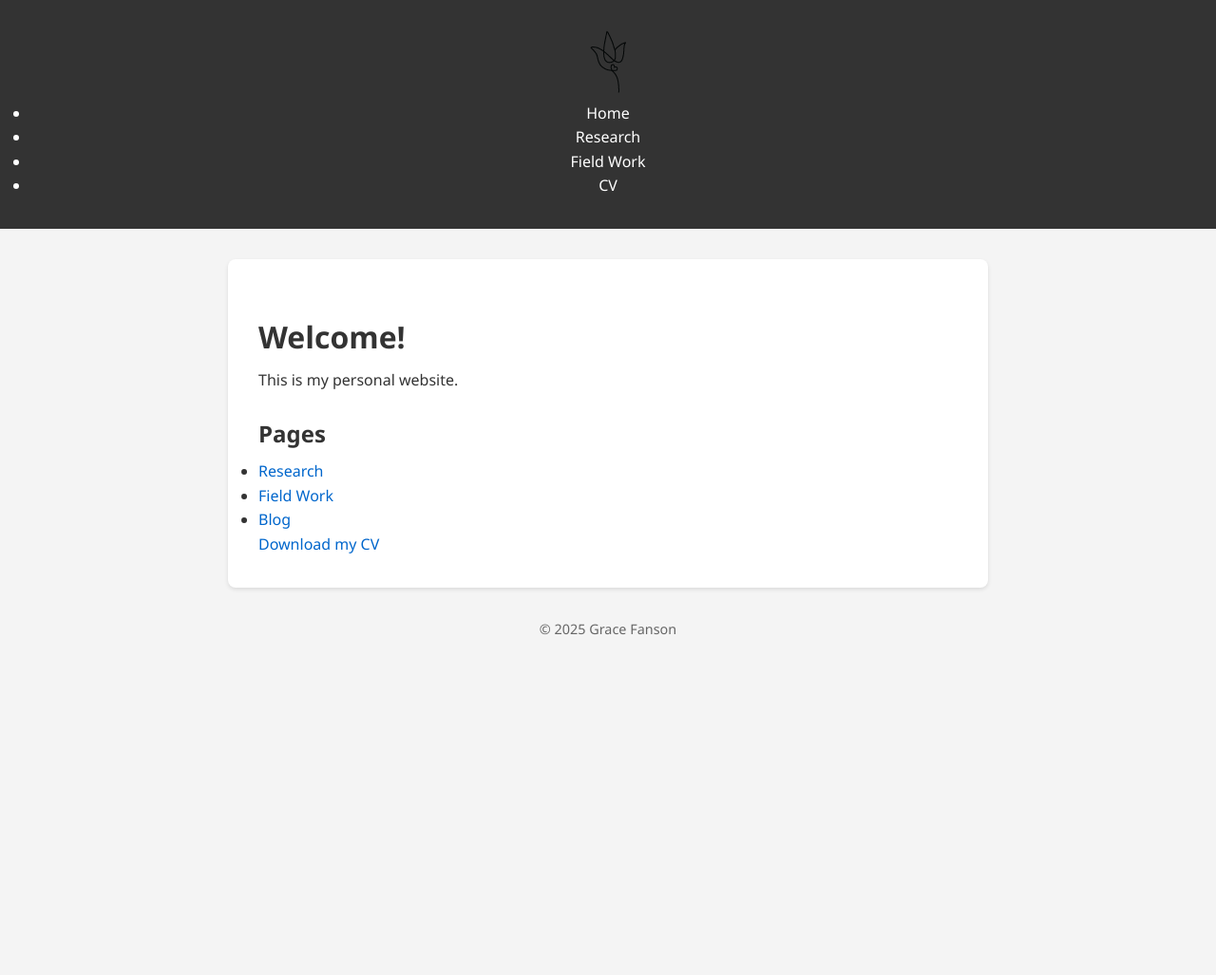
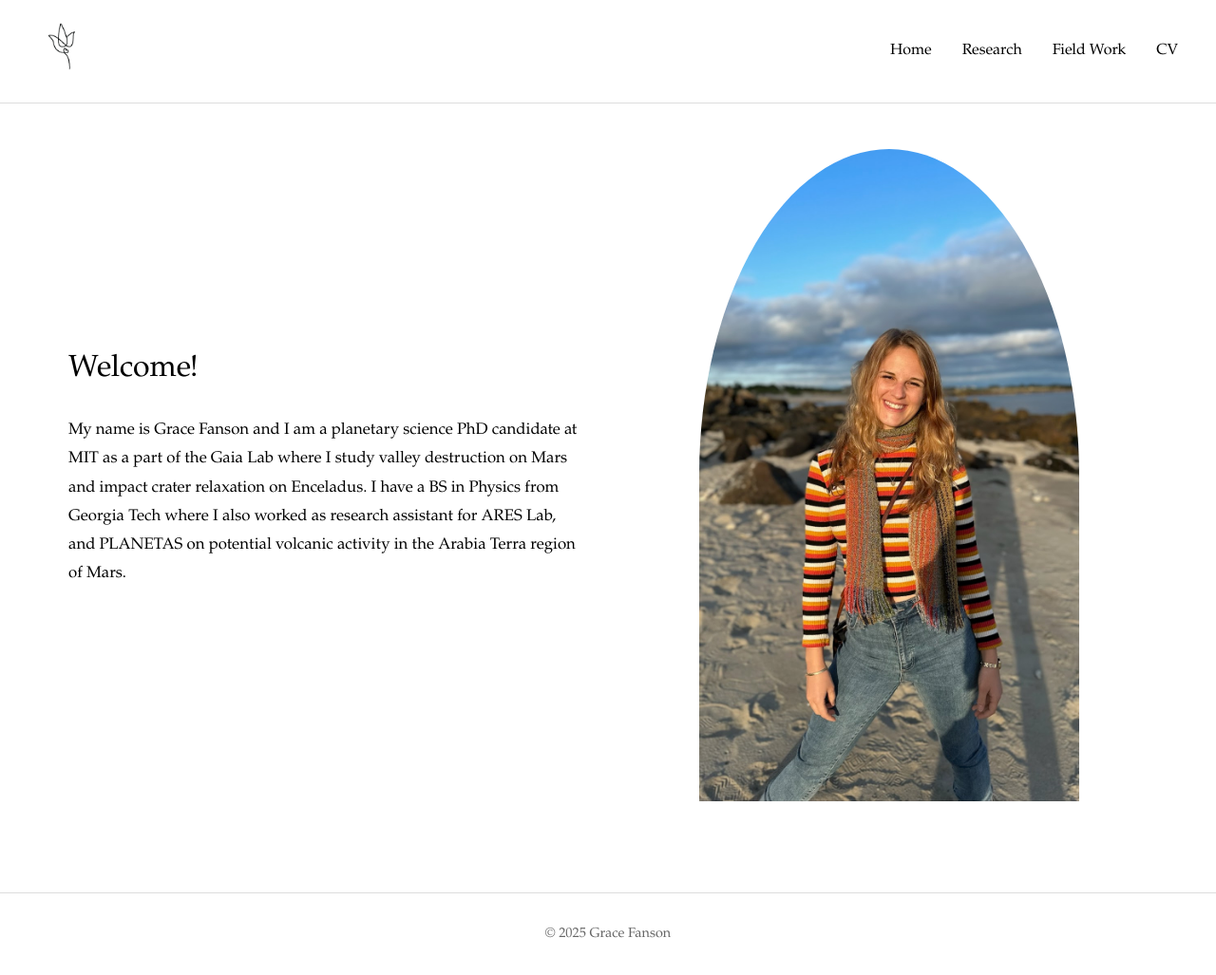
Before and after one commit to gfanson/gfanson.github.io, a Jekyll site: the page built from index.md, in a window 1280 px wide and 1028 px high. Shown: the whole window at 95% size. Built offline with Jekyll 4.4.1, drawn with Linux system fonts in a browser that asks for light colours.

Commit message:
Forgot to save some files on last push

```diff
--- a/assets/css/style.css
+++ b/assets/css/style.css
@@ -1,3 +1,4 @@
+/* ===== GENERAL ===== */
 * {
     margin: 0;
     padding: 0;
@@ -5,60 +6,142 @@
 }
 
 body {
-    font-family: 'Segoe UI', Tahoma, Geneva, Verdana, sans-serif;
+    font-family: 'Garamond', 'Helvetica', serif, sans-serif;
     line-height: 1.6;
-    color: #333;
-    background-color: #f4f4f4;
+    color: #000;
+    background-color: #fff;
 }
 
+/* ===== HEADER ===== */
 header {
-    background-color: #333;
-    color: white;
-    padding: 2rem;
-    text-align: center;
-    margin-bottom: 2rem;
+    background-color: #fff;
+    border-bottom: 1px solid #ddd;
+    padding: 1.5rem 2rem;
+    position: sticky;
+    top: 0;
+    z-index: 100;
 }
 
-header a {
-    color: white;
-    text-decoration: none;
+.header-container {
+    max-width: 1200px;
+    margin: 0 auto;
+    display: flex;
+    justify-content: space-between;
+    align-items: center;
 }
 
-header a:hover {
-    text-decoration: underline;
+.logo img {
+    height: 50px;
+    width: auto;
 }
 
-main {
-    max-width: 800px;
-    margin: 0 auto;
-    padding: 2rem;
-    background-color: white;
-    border-radius: 8px;
-    box-shadow: 0 2px 4px rgba(0,0,0,0.1);
+nav ul {
+    list-style: none;
+    display: flex;
+    gap: 2rem;
 }
 
+nav a {
+    color: #000;
+    text-decoration: none;
+    font-size: 1rem;
+    transition: opacity 0.3s;
+}
+
+nav a:hover {
+    opacity: 0.6;
+}
+
+/* ===== MAIN CONTENT ===== */
+main {
+    max-width: 1200px;
+    margin: 0 auto;
+    padding: 3rem 2rem;
+}
+
+/* ===== HOMEPAGE LAYOUT ===== */
+.homepage-container {
+    display: grid;
+    grid-template-columns: 1fr 1fr;
+    gap: 3rem;
+    align-items: center;
+}
+
+.homepage-text h1 {
+    font-size: 2rem;
+    margin-bottom: 1.5rem;
+    font-weight: normal;
+}
+
+.homepage-text p {
+    font-size: 1.05rem;
+    line-height: 1.8;
+    margin-bottom: 1rem;
+}
+
+/* ===== ARCH FRAME IMAGE ===== */
+.arch-frame {
+    width: 100%;
+    max-width: 400px;
+    aspect-ratio: 932 / 1602;
+    border-radius: 50% 50% 0 0;
+    overflow: hidden;
+    margin: 0 auto;
+}
+
+.arch-frame img {
+    width: 100%;
+    height: 100%;
+    object-fit: cover;
+    display: block;
+}
+
+/* ===== FOOTER ===== */
 footer {
     text-align: center;
     padding: 2rem;
     color: #666;
     font-size: 0.9rem;
+    border-top: 1px solid #ddd;
+    margin-top: 3rem;
 }
 
+/* ===== LINKS ===== */
 a {
-    color: #0066cc;
-    text-decoration: none;
+    color: #000;
+    text-decoration: underline;
 }
 
 a:hover {
-    text-decoration: underline;
+    opacity: 0.6;
 }
 
-h1, h2, h3 {
-    margin-top: 1.5rem;
-    margin-bottom: 0.5rem;
+/* ===== MOBILE RESPONSIVE ===== */
+@media (max-width: 768px) {
+    .header-container {
+        flex-direction: column;
+        gap: 1rem;
+    }
+
+    nav ul {
+        gap: 1rem;
+        font-size: 0.9rem;
+    }
+
+    .homepage-container {
+        grid-template-columns: 1fr;
+        gap: 2rem;
+    }
+
+    .homepage-text h1 {
+        font-size: 1.5rem;
+    }
+
+    .homepage-text p {
+        font-size: 1rem;
+    }
+
+    main {
+        padding: 2rem 1rem;
+    }
 }
-
-img {
-    max-width: 100%;
-    height: auto;
-}
--- a/index.md
+++ b/index.md
@@ -3,13 +3,13 @@ layout: default
 title: Home
 ---
 
-# Welcome!
+<div class="homepage-container">
+    <div class="homepage-text">
+        <h1>Welcome!</h1>
+        <p>My name is Grace Fanson and I am a planetary science PhD candidate at MIT as a part of the Gaia Lab where I study valley destruction on Mars and impact crater relaxation on Enceladus. I have a BS in Physics from Georgia Tech where I also worked as research assistant for ARES Lab, and PLANETAS on potential volcanic activity in the Arabia Terra region of Mars.</p>
+    </div>
 
-This is my personal website.
-
-## Pages
-- [Research](pages/research.html)
-- [Field Work](pages/fieldwork.html)
-- [Blog](/blog)
-
-[Download my CV](assets/pdfs/CV.pdf)
+    <div class="arch-frame">
+        <img src="/assets/images/general/homepage.png" alt="Grace Fanson">
+    </div>
+</div>
```
Also changed, not shown: _layouts/post.html (+10 -0 lines).
